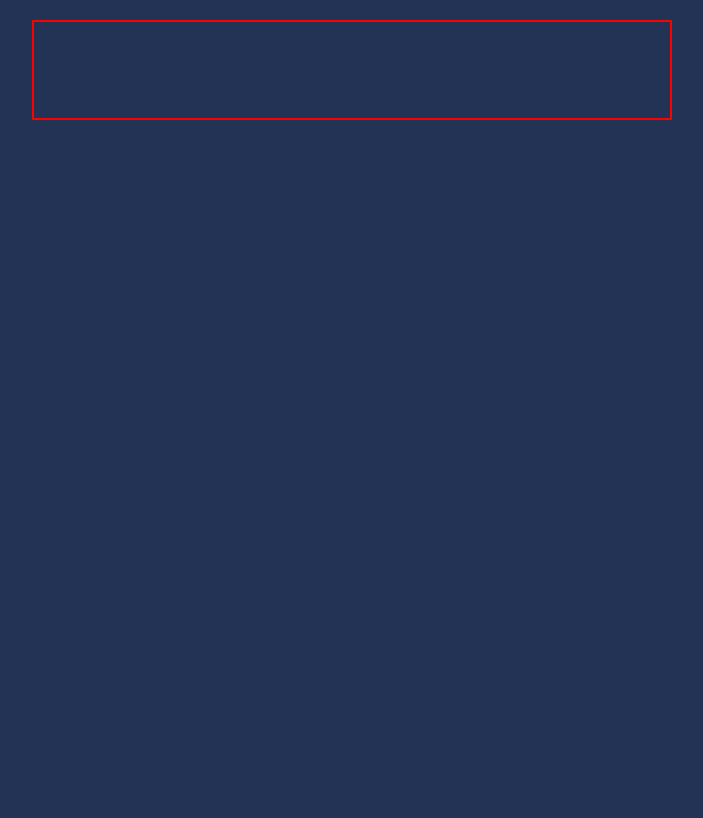
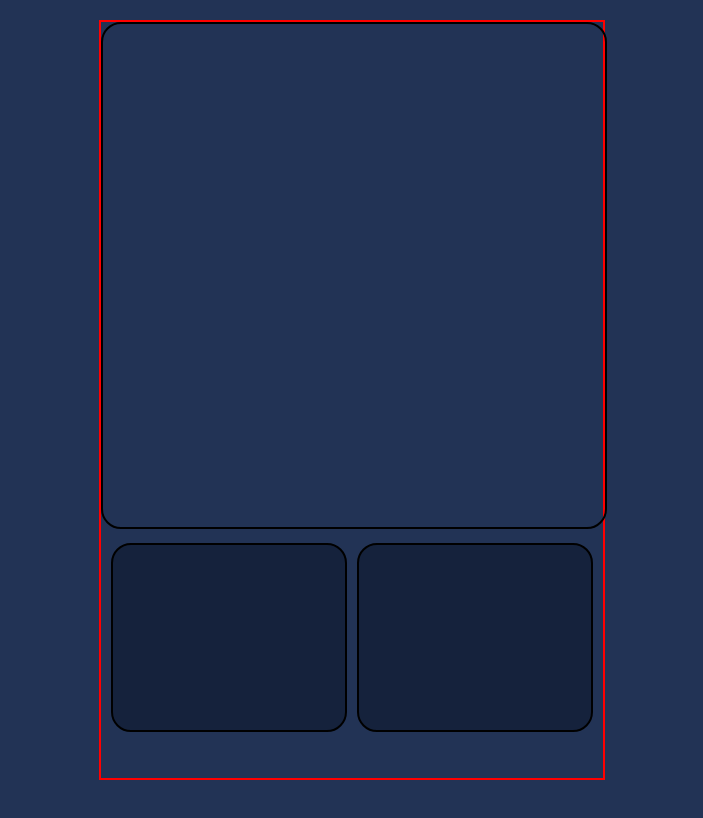
Before and after one commit to jorahty/hyneria, a plain HTML site: page index.html in a window 1280 px wide. Shown: the whole page, without its empty margins (288-991 px from the left). Drawn offline with Linux system fonts and the light colour scheme.

Commit message:
scale app

```diff
--- a/main.js
+++ b/main.js
@@ -1,15 +1,36 @@
 let main = document.createElement('main');
 document.body.appendChild(main);
+scaleApp();
 
-// let renderer = document.createElement('canvas');
-// document.body.appendChild(renderer);
+window.onresize = scaleApp;
+function scaleApp() {
+    let windowAspectRatio = window.innerWidth / window.innerHeight;
+    let appAspectRatio = 2 / 3;
+    if (windowAspectRatio > appAspectRatio) {
+        console.log('landscape');
+        main.style.height = (window.innerHeight - 40).toString() + 'px'
+        main.style.width = ((window.innerHeight - 40) * 2 / 3).toString() + 'px';
+    } else {
+        main.style.width = '100%';
+        let height = (window.innerWidth * 3 / 2).toString() + 'px';
+        console.log(height);
+        main.style.height = height
+    }
+}
 
-// let rotate = document.createElement('button');
-// let translate = document.createElement('button');
-// let div = document.createElement('div');
-// div.appendChild(rotate);
-// div.appendChild(translate);
-// document.body.appendChild(div);
+
+
+let renderer = document.createElement('canvas');
+renderer.width = 100;
+renderer.height = 100;
+main.appendChild(renderer);
+
+let rotate = document.createElement('button');
+let translate = document.createElement('button');
+let div = document.createElement('div');
+div.appendChild(rotate);
+div.appendChild(translate);
+main.appendChild(div);
 
 // let displacement = document.createElement('h1');
 // displacement.innerHTML = '&nbsp;';
--- a/style.css
+++ b/style.css
@@ -14,38 +14,13 @@ body {
 }
 
 main {
-    width: 100%;
-    max-width: 640px;
     margin: 20px auto;
+    border: 2px solid red;
     box-sizing: border-box;
-    border: 2px solid red;
-    height: 100px;
 }
 
-
-/*
-body {
-    width: 100vw;
-    max-width: 960px;
-    margin: 30px auto;
-    background: #223355;
-}
-
-button {
-    width: 50%;
-    background: #15223c;
-    cursor: pointer;
-}
-
-button:active {
-    background: #0b2a69;
-}
-
-div {
-    padding: 10px;
-    gap: 10px;
-    display: flex;
-    height: 256px;
+canvas {
+    width: 100%;
 }
 
 canvas, button {
@@ -53,6 +28,15 @@ canvas, button {
     border-radius: 20px;
 }
 
-canvas {
-    width: 100%;
-} */
+div {
+    padding: 10px;
+    gap: 10px;
+    display: flex;
+    height: 25%;
+}
+
+button {
+    flex-grow: 1;
+    background: #15223c;
+    cursor: pointer;
+}
```
